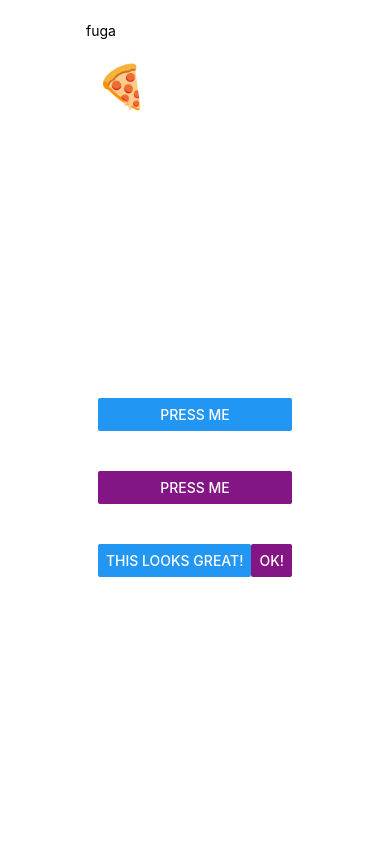
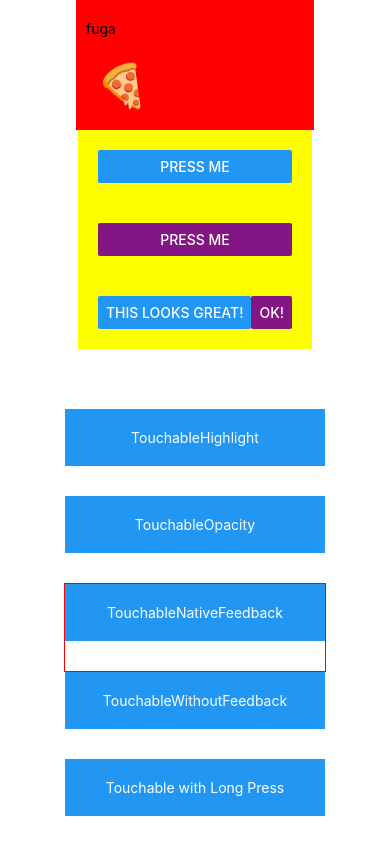
Before and after one commit to ichiroc/StudyReactNative, a React Native app: screen / in a window 390 px wide. Built offline with nearby package versions, Linux system fonts and the light colour scheme.

Commit message:
touchables

```diff
--- a/App.js
+++ b/App.js
@@ -2,6 +2,7 @@
 import { StyleSheet, Text, View } from 'react-native';
 import PizzaTranslator from './src/PizzaTranslator'
 import ButtonBasics from './src/ButtonBasics'
+import Touchables from './src/Touchables'
 
 export default class App extends React.Component {
   render() {
@@ -9,6 +10,7 @@
       <View style={styles.container}>
         <PizzaTranslator text='hoge' />
         <ButtonBasics />
+        <Touchables />
       </View>
     );
   }
--- a/src/ButtonBasics.js
+++ b/src/ButtonBasics.js
@@ -40,8 +40,8 @@
 
 const styles = StyleSheet.create({
   container: {
-   flex: 1,
-   justifyContent: 'center',
+    justifyContent: 'center',
+    backgroundColor: 'yellow',
   },
   buttonContainer: {
     margin: 20
--- a/src/PizzaTranslator.js
+++ b/src/PizzaTranslator.js
@@ -15,7 +15,7 @@
 
   render() {
     return (
-      <View style={{padding: 10}}>
+      <View style={{padding: 10, backgroundColor: 'red'}}>
         <TextInput
           value={this.state.text}
           style={{height: 40}}
--- /dev/null
+++ b/src/Touchables.js
@@ -0,0 +1,66 @@
+import React, { Component } from 'react';
+import { Alert, AppRegistry, Platform, StyleSheet, Text, TouchableHighlight, TouchableOpacity, TouchableNativeFeedback, TouchableWithoutFeedback, View } from 'react-native';
+
+export default class Touchables extends Component {
+  _onPressButton() {
+    Alert.alert('You tapped the button!')
+  }
+
+  _onLongPressButton() {
+    Alert.alert('You long-pressed the button!')
+  }
+
+
+  render() {
+    return (
+      <View style={styles.container}>
+        <TouchableHighlight onPress={this._onPressButton} underlayColor="white">
+          <View style={styles.button}>
+            <Text style={styles.buttonText}>TouchableHighlight</Text>
+          </View>
+        </TouchableHighlight>
+        <TouchableOpacity onPress={this._onPressButton}>
+          <View style={styles.button}>
+            <Text style={styles.buttonText}>TouchableOpacity</Text>
+          </View>
+        </TouchableOpacity>
+        <TouchableNativeFeedback
+            onPress={this._onPressButton}
+            background={Platform.OS === 'android' ? TouchableNativeFeedback.SelectableBackground() : ''}>
+          <View style={styles.button}>
+            <Text style={styles.buttonText}>TouchableNativeFeedback</Text>
+          </View>
+        </TouchableNativeFeedback>
+        <TouchableWithoutFeedback
+            onPress={this._onPressButton}
+            >
+          <View style={styles.button}>
+            <Text style={styles.buttonText}>TouchableWithoutFeedback</Text>
+          </View>
+        </TouchableWithoutFeedback>
+        <TouchableHighlight onPress={this._onPressButton} onLongPress={this._onLongPressButton} underlayColor="white">
+          <View style={styles.button}>
+            <Text style={styles.buttonText}>Touchable with Long Press</Text>
+          </View>
+        </TouchableHighlight>
+      </View>
+    );
+  }
+}
+
+const styles = StyleSheet.create({
+  container: {
+    paddingTop: 60,
+    alignItems: 'center'
+  },
+  button: {
+    marginBottom: 30,
+    width: 260,
+    alignItems: 'center',
+    backgroundColor: '#2196F3'
+  },
+  buttonText: {
+    padding: 20,
+    color: 'white'
+  }
+})
```
